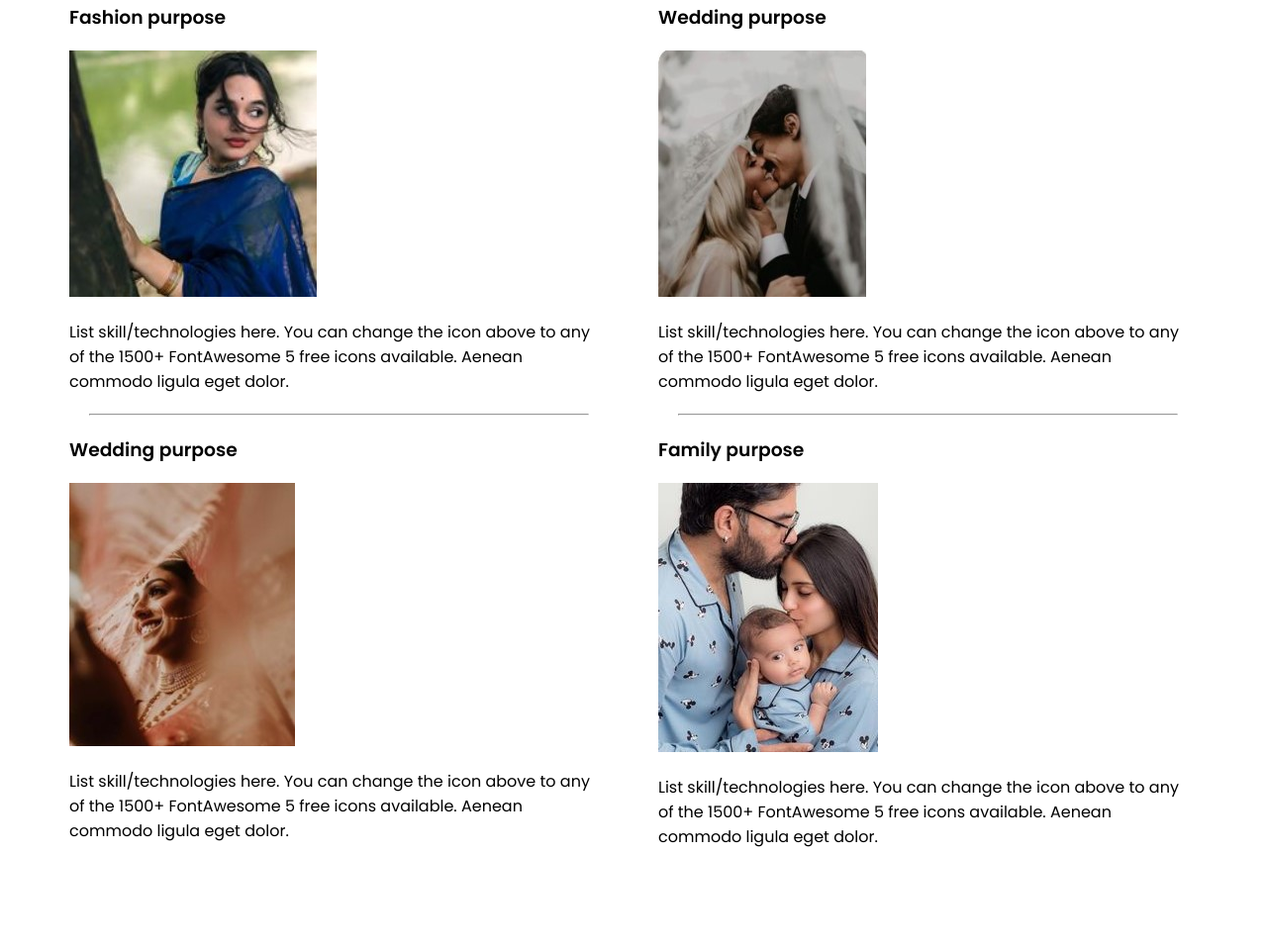
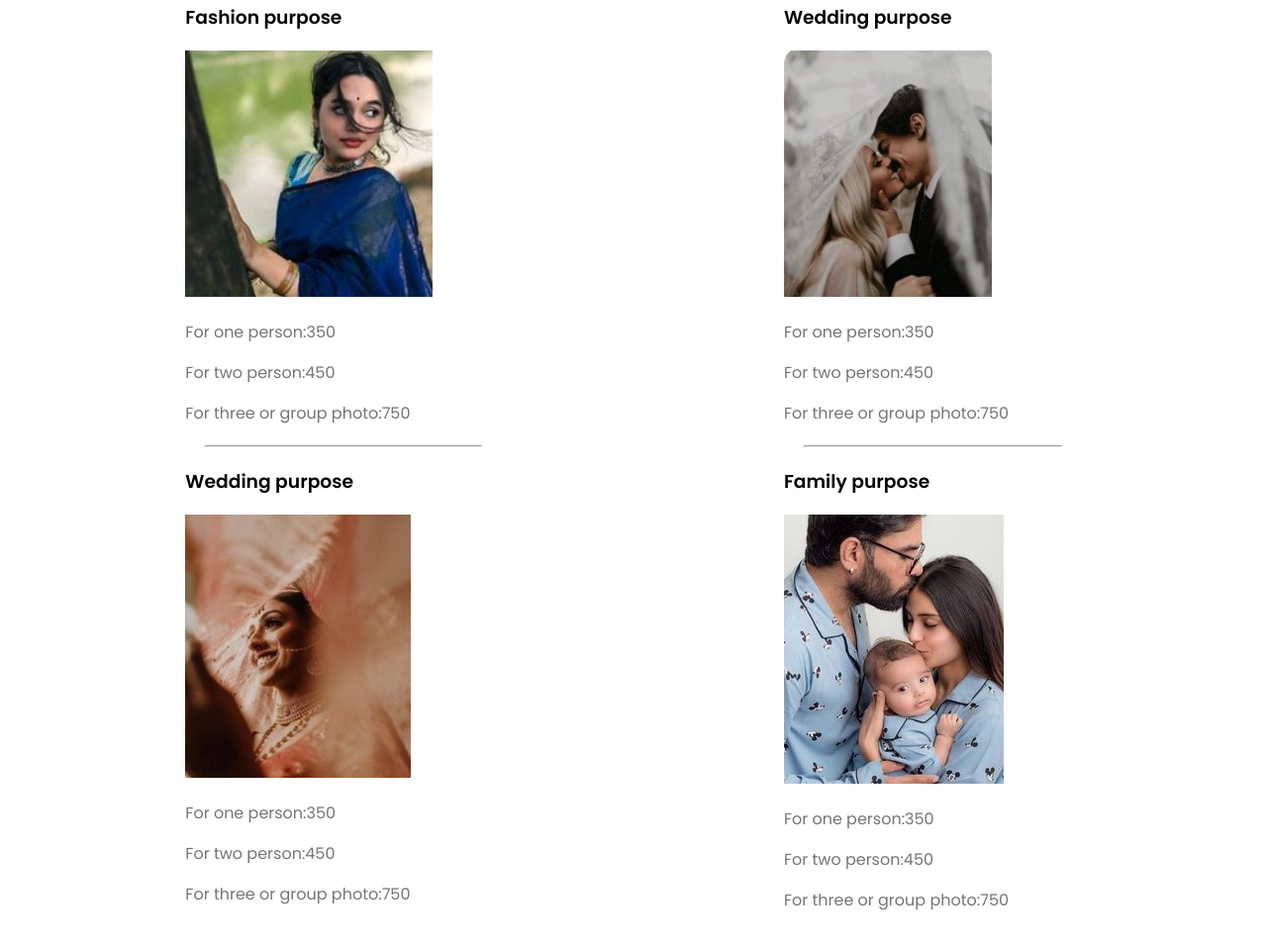
Before and after one commit to sadi864/practice, a plain HTML site: page index.html in a window 1280 px wide. Shown: the part 3771-4729 px from the top of the page at 99% size. Drawn offline with Linux system fonts and the light colour scheme.

Commit message:
adding some text on services

```diff
--- a/index.html
+++ b/index.html
@@ -124,15 +124,18 @@
                     <div class="resume-items">
                         <h3 class="resume-item-tittle">Fashion purpose</h3>
                         <img class="resume-item-image" src="./images/fashion portrait.jpg">
-                        <p class="resume-item-description">List skill/technologies here. You can change the icon above
-                            to any of the 1500+ FontAwesome 5 free icons available. Aenean commodo ligula eget dolor.</p>
+                        <p class="resume-item-description">For one person:350</p>
+                        <p class="resume-item-description">For two person:450</p>
+                        <p class="resume-item-description">For three or group photo:750</p>
                     </div>
                     <hr>
                     <div class="resume-items">
                         <h3 class="resume-item-tittle">Wedding purpose</h3>
                         <img class="resume-item-image" src="./images/wedding portrait.jpg">
-                        <p class="resume-item-description">List skill/technologies here. You can change the icon above
-                            to any of the 1500+ FontAwesome 5 free icons available. Aenean commodo ligula eget dolor.</p>
+                        <p class="resume-item-description">For one person:350</p>
+                        <p class="resume-item-description">For two person:450</p>
+                        <p class="resume-item-description">For three or group photo:750</p>
+
                     </div>
                 </div>
 
@@ -148,15 +151,17 @@
                 <div class="resume-items">
                     <h3 class="resume-item-tittle">Wedding purpose</h3>
                     <img class="resume-item-image" src="./images/wedding.jpg">
-                    <p class="resume-item-description">List skill/technologies here. You can change the icon above
-                        to any of the 1500+ FontAwesome 5 free icons available. Aenean commodo ligula eget dolor.</p>
+                        <p class="resume-item-description">For one person:350</p>
+                        <p class="resume-item-description">For two person:450</p>
+                        <p class="resume-item-description">For three or group photo:750</p>
                 </div>
                 <hr>
                 <div class="resume-items">
                     <h3 class="resume-item-tittle">Family purpose</h3>
                     <img class="resume-item-image" src="./images/family2.jpg">
-                    <p class="resume-item-description">List skill/technologies here. You can change the icon above
-                        to any of the 1500+ FontAwesome 5 free icons available. Aenean commodo ligula eget dolor.</p>
+                        <p class="resume-item-description">For one person:350</p>
+                        <p class="resume-item-description">For two person:450</p>
+                        <p class="resume-item-description">For three or group photo:750</p>
                 </div>
             </div>
             <!-- <div class="download-cv">
--- a/style/style1.css
+++ b/style/style1.css
@@ -155,6 +155,7 @@ main section {
 .resume-container {
     display: flex;
     gap: 50px;
+    justify-content: space-around;
 }
 
 
@@ -172,10 +173,10 @@ main section {
     position: relative;
 }
 
-/* .resume-item-description,
-.resume-item-institute {
+ .resume-item-description {
     color: #757575;
-} */
+
+}
 
 /* .download-cv {
     text-align: center;
```
